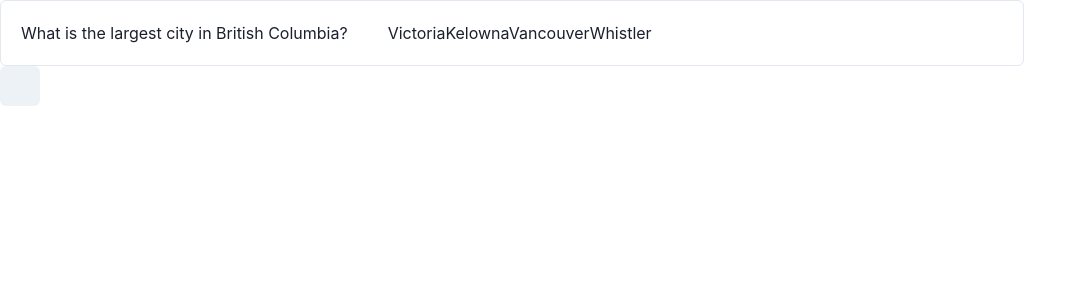
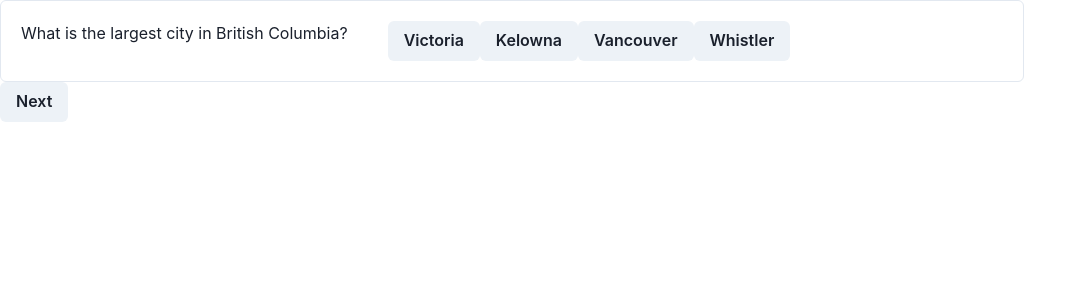
Before and after one commit to julhoang/wec-2023-neossat, a Next.js app: page /quiz in a window 1280 px wide. Shown: the top 300 px of the page, without its empty margins (0-1087 px from the left). Built offline with nearby package versions, Linux system fonts and the light colour scheme.

Commit message:
update quiz

```diff
--- a/src/pages/quiz.tsx
+++ b/src/pages/quiz.tsx
@@ -7,15 +7,31 @@
 
 const Quiz = () => {
   const [currentQuestion, setCurrentQuestion] = useState(0);
-  const [selectedOptions, setSelectedOptions] = useState([]);
+  const [selectedOptions, setSelectedOptions] = useState<number[]>([]);
 
-  function updateQuestion(currentQuestion: number) {
+  const [showSubmit, setShowSubmit] = useState(false);
+
+  function prevQuestion(currentQuestion: number) {
+    return setCurrentQuestion(currentQuestion - 1);
+  }
+
+  function nextQuestion(currentQuestion: number) {
     return setCurrentQuestion(currentQuestion + 1);
+  }
+
+  function selectOption(answer: number, ques: number) {
+    const currentSelected: number[] = selectedOptions;
+    currentSelected[ques] = answer;
+    setSelectedOptions(currentSelected);
   }
 
   function submitQuiz() {
     setCurrentQuestion(0);
-    console.log("submit quiz");
+    if (selectedOptions.length < 9) {
+      alert("Please answer all questions");
+    } else {
+      console.log("submit quiz");
+    }
   }
 
   return (
@@ -30,28 +46,55 @@
             <CardHeader>{questionBank[currentQuestion].question}</CardHeader>
             <CardBody>
               {questionBank[currentQuestion].options.map((option) => {
-                return <>{option.text}</>;
+                return (
+                  <Button
+                    key={option.id}
+                    onClick={() => {
+                      selectOption(option.id, questionBank[currentQuestion].id);
+                      console.log(selectedOptions);
+                    }}
+                  >
+                    {option.text}
+                  </Button>
+                );
               })}
             </CardBody>
           </Card>
         </Box>
       )}
 
+      {currentQuestion > 0 && (
+        <>
+          <Button
+            onClick={() => {
+              prevQuestion(currentQuestion);
+            }}
+          >
+            Previous
+          </Button>
+        </>
+      )}
+
       {currentQuestion < 10 ? (
         <>
           <Button
             onClick={() => {
-              updateQuestion(currentQuestion);
+              nextQuestion(currentQuestion);
             }}
-          />
+          >
+            Next
+          </Button>
         </>
       ) : (
         <>
+          {/* {selectedOptions.length==9 && ()} */}
           <Button
             onClick={() => {
               submitQuiz();
             }}
-          />
+          >
+            Submit
+          </Button>
         </>
       )}
     </>
--- a/src/utils/questionBank.ts
+++ b/src/utils/questionBank.ts
@@ -2,7 +2,7 @@
 
 export const questionBank: Question[] = [
   {
-    id: 1,
+    id: 0,
     question: "What is the largest city in British Columbia?",
     options: [
       { id: 1, text: "Victoria" },
@@ -15,13 +15,27 @@
     done: false,
   },
   {
-    id: 2,
+    id: 1,
     question: "How many national parks are there in British Columbia?",
     options: [
       { id: 1, text: "7" },
       { id: 2, text: "10" },
       { id: 3, text: "12" },
       { id: 4, text: "15" },
+    ],
+    correct: 0,
+    theme: "land",
+    done: false,
+  },
+  {
+    id: 2,
+    question:
+      "What is the name of the oldest known Western Red Cedar tree in British Columbia?",
+    options: [
+      { id: 1, text: "The Hanging Garden Tree" },
+      { id: 2, text: "The Ancient Cedar Tree" },
+      { id: 3, text: "The Ancient Cedar Tree" },
+      { id: 4, text: "The Ancient Cedar Tree" },
     ],
     correct: 0,
     theme: "land",
@@ -43,20 +57,6 @@
   },
   {
     id: 4,
-    question:
-      "What is the name of the oldest known Western Red Cedar tree in British Columbia?",
-    options: [
-      { id: 1, text: "The Hanging Garden Tree" },
-      { id: 2, text: "The Ancient Cedar Tree" },
-      { id: 3, text: "The Ancient Cedar Tree" },
-      { id: 4, text: "The Ancient Cedar Tree" },
-    ],
-    correct: 0,
-    theme: "land",
-    done: false,
-  },
-  {
-    id: 5,
     question: "What is the most iconic mammal found in British Columbia?",
     options: [
       { id: 1, text: "Grizzly Bear" },
@@ -69,7 +69,7 @@
     done: false,
   },
   {
-    id: 6,
+    id: 5,
     question:
       "What is the highest population of endangered Mountain Caribou found in Canada?",
     options: [
@@ -83,7 +83,7 @@
     done: false,
   },
   {
-    id: 7,
+    id: 6,
     question:
       "Which animal is home to the world’s largest concentration in British Columbia coastal temperate rainforest?",
     options: [
@@ -97,7 +97,7 @@
     done: false,
   },
   {
-    id: 8,
+    id: 7,
     question:
       "Which animal is British Columbia home to the largest population of in Canada?",
     options: [
@@ -111,7 +111,7 @@
     done: false,
   },
   {
-    id: 9,
+    id: 8,
     question:
       "What is the highest population of grizzly bears found in Canada?",
     options: [
@@ -125,7 +125,7 @@
     done: false,
   },
   {
-    id: 10,
+    id: 9,
     question: "Which bird is the official bird of British Columbia?",
     options: [
       { id: 1, text: "Great Blue Heron" },
```
